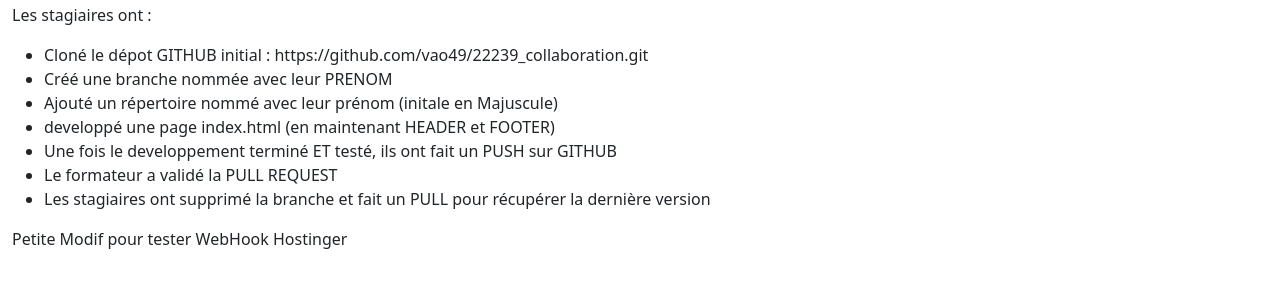
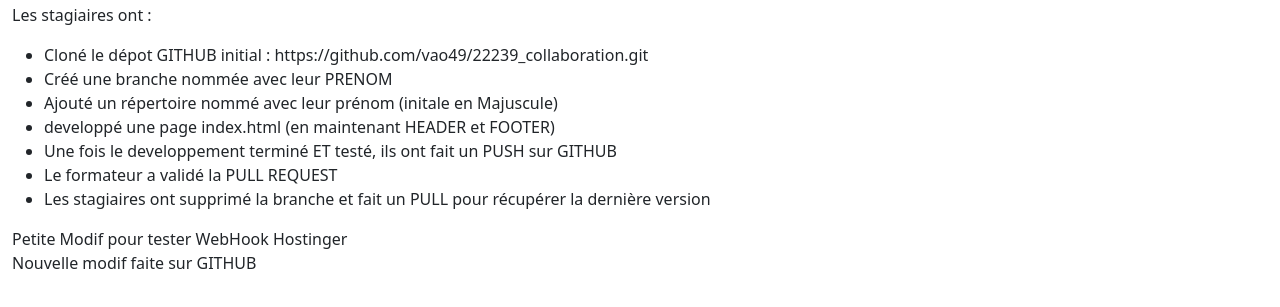
Before and after one commit to vao49/22239_collaboration, a plain HTML site: page Accueil/index.html in a window 1280 px wide. Shown: the part 125-432 px from the top of the page. Drawn offline with nearby package versions, Linux system fonts and the light colour scheme.

Commit message:
Update index.html

```diff
--- a/Accueil/index.html
+++ b/Accueil/index.html
@@ -27,6 +27,8 @@
         </ul>
         </p>
         <span>Petite Modif pour tester WebHook Hostinger</span>
+        <br/>
+        <span>Nouvelle modif faite sur GITHUB</span>
     </div>
 
     <footer id="id-footer"></footer>
```
